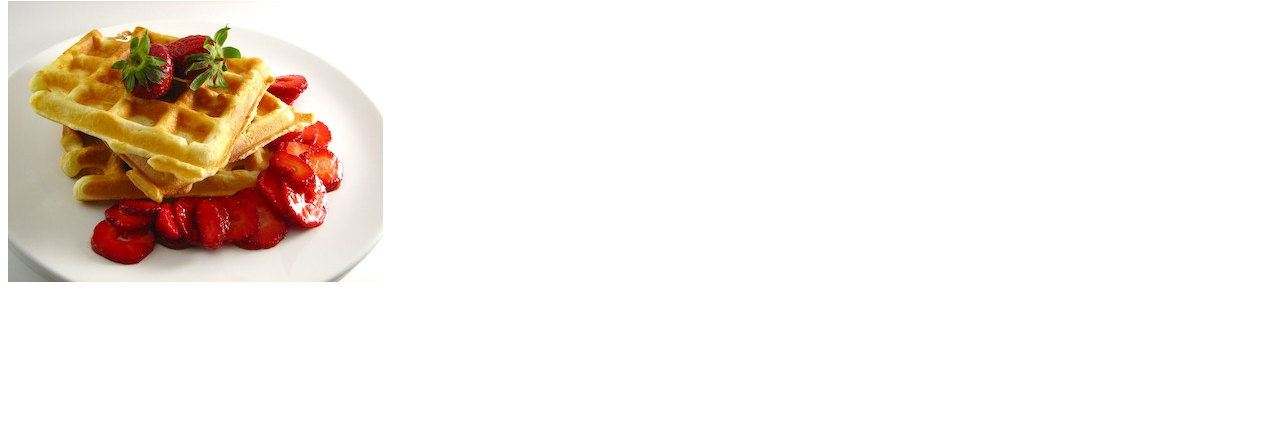
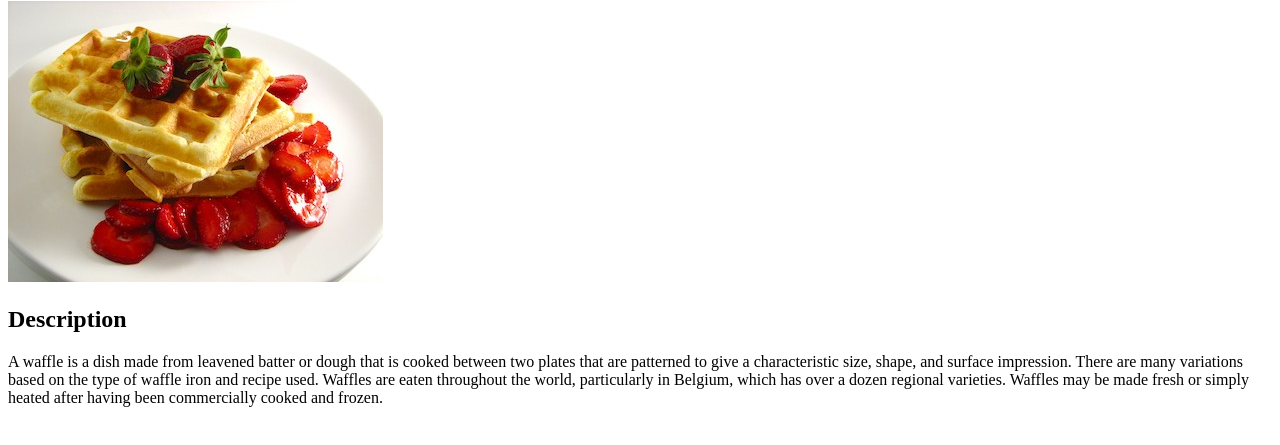
Before and after one commit to haziq-rozaidi/odin-recipes, a plain HTML site: page recipes/waffle.html in a window 1280 px wide. Shown: the part 79-524 px from the top of the page. Drawn offline with Linux system fonts and the light colour scheme.

Commit message:
Add recipe's description

```diff
--- a/recipes/waffle.html
+++ b/recipes/waffle.html
@@ -9,5 +9,9 @@
         <h1>Waffle</h1>
 
         <img src="../images/waffle.jpg" alt="Waffles with strawberry topping">
+
+        <h2>Description</h2>
+
+        <p>A waffle is a dish made from leavened batter or dough that is cooked between two plates that are patterned to give a characteristic size, shape, and surface impression. There are many variations based on the type of waffle iron and recipe used. Waffles are eaten throughout the world, particularly in Belgium, which has over a dozen regional varieties. Waffles may be made fresh or simply heated after having been commercially cooked and frozen.</p>
     </body>
 </html>
```
